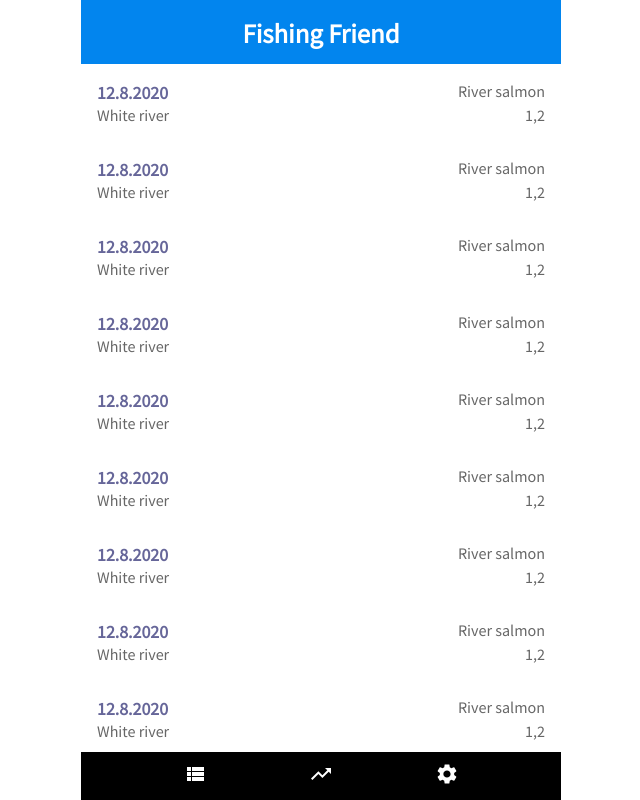
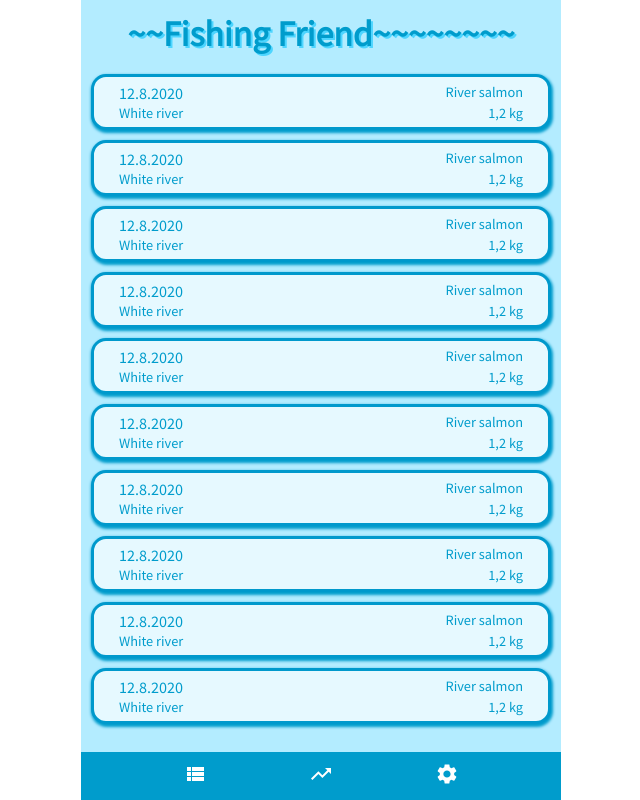
Before and after one commit to julkusa1/Fishingfriend, a React (Create React App) app: page / in a window 1280 px wide. Shown: the whole page, without its empty margins (319-959 px from the left). Built offline with nearby package versions, Linux system fonts and the light colour scheme.

Commit message:
List valmis

```diff
--- a/src/App.css
+++ b/src/App.css
@@ -12,6 +12,7 @@
   display: flex;
   flex-direction: column;
   font-family: 'Noto Sans JP', sans-serif;
+  background-color: #b3ecff;
 }
 
 .App > * {
--- a/src/components/Content/Content.css
+++ b/src/components/Content/Content.css
@@ -8,9 +8,9 @@
 }
 
 ::-webkit-scrollbar-track {
-    background-color: rgba(0, 0, 0, 0.5);
+    background-color: #4dd5ff;
 }
 
-::-webkit-srcollbar-thunb {
-    background-color: rgba(0, 0, 0, 0.1);
+::-webkit-srcollbar-thumb {
+    background-color: #009ccc;
 }
--- a/src/components/Fishcard/Fishcard.css
+++ b/src/components/Fishcard/Fishcard.css
@@ -1,5 +1,12 @@
 .fishcard {
-    padding: 1em;
+    background-color: #e6f9ff;
+    border: 3px solid #0099cc;
+    box-shadow: 1px 2px 3px 1px #009ccc;
+    padding: 5px;
+    padding-left: 25px;
+    padding-right: 25px;
+    margin: 10px;
+    border-radius: 15px;
 }
 
 .fishcard__line {
@@ -8,11 +15,12 @@
 }
 
 .fishcard__date {
-    font-weight: bolder;
-    color: #669
+
+    font-size: 0.9em;
+    color: #009ccc
 }
 
 .fishcard__fish, .fishcard__place, .fishcard__weight {
-    font-size: 0.9em;
-    color: #666;
+    font-size: 0.8em;
+    color: #009ccc;
 }
--- a/src/components/Fishcard/Fishcard.js
+++ b/src/components/Fishcard/Fishcard.js
@@ -11,7 +11,7 @@
         </div>
         <div className="fishcard__line">
             <div className="fishcard__place">White river</div>
-            <div className="fishcard__weight">1,2</div>
+            <div className="fishcard__weight">1,2 kg</div>
         </div>
       </div>
     );
--- a/src/components/Header/Header.css
+++ b/src/components/Header/Header.css
@@ -1,14 +1,14 @@
 .header {
-    background-color: #0285EE;
     display: flex;
     justify-content: center;
     padding: 0.5em;
     max-height: 3em;
     min-height: 3em;
-    color: #fff;
+    color: #009ccc;
+    text-shadow: 2px 1.5px#4dd5ff;
     align-items: center;
   }
 
   .header h1 {
-    font-size: 1.5em;
+    font-size: 2em;
   }
--- a/src/components/Header/Header.js
+++ b/src/components/Header/Header.js
@@ -4,7 +4,7 @@
 function Header(props) {          //Tässä on otsikkorivi
     return(
       <div className="header">
-        <h1>Fishing Friend</h1>
+        <h1>~~Fishing Friend~~~~~~~~</h1>
       </div>
     )
 }
--- a/src/components/Menu/Menu.css
+++ b/src/components/Menu/Menu.css
@@ -1,5 +1,5 @@
 .menu {
-    background-color: #000;
+    background-color: #009ccc;
     display: flex;
     justify-content: space-evenly;
     max-height: 3em;
```
